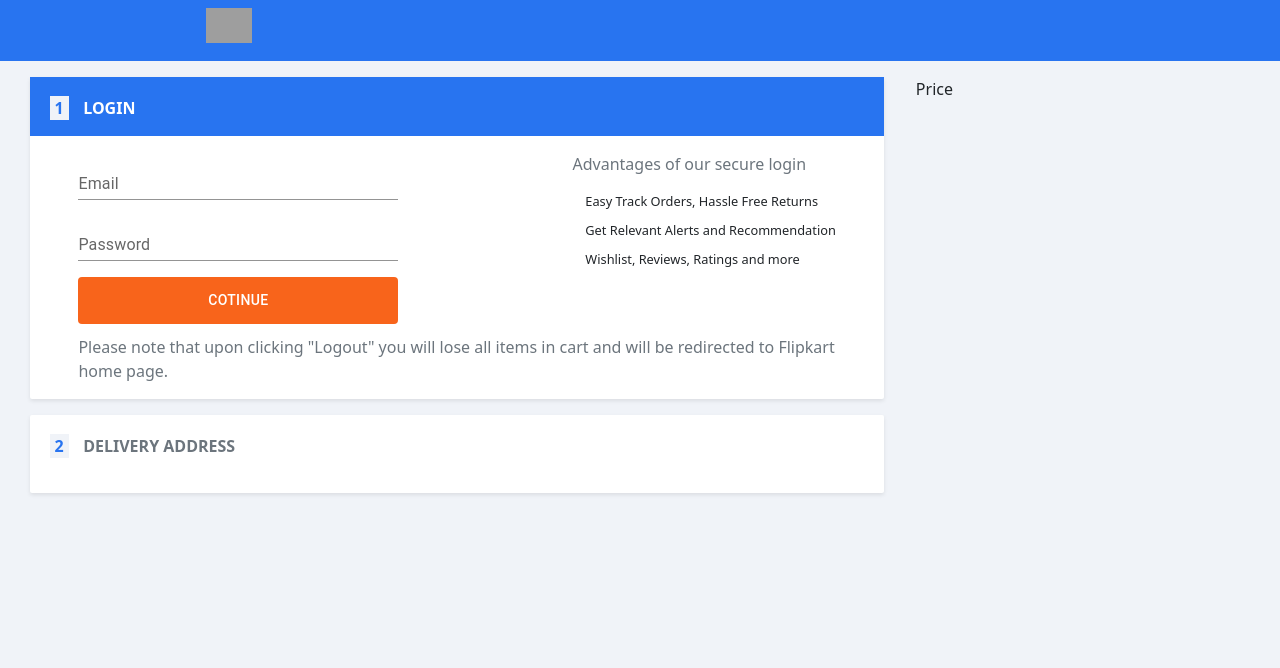
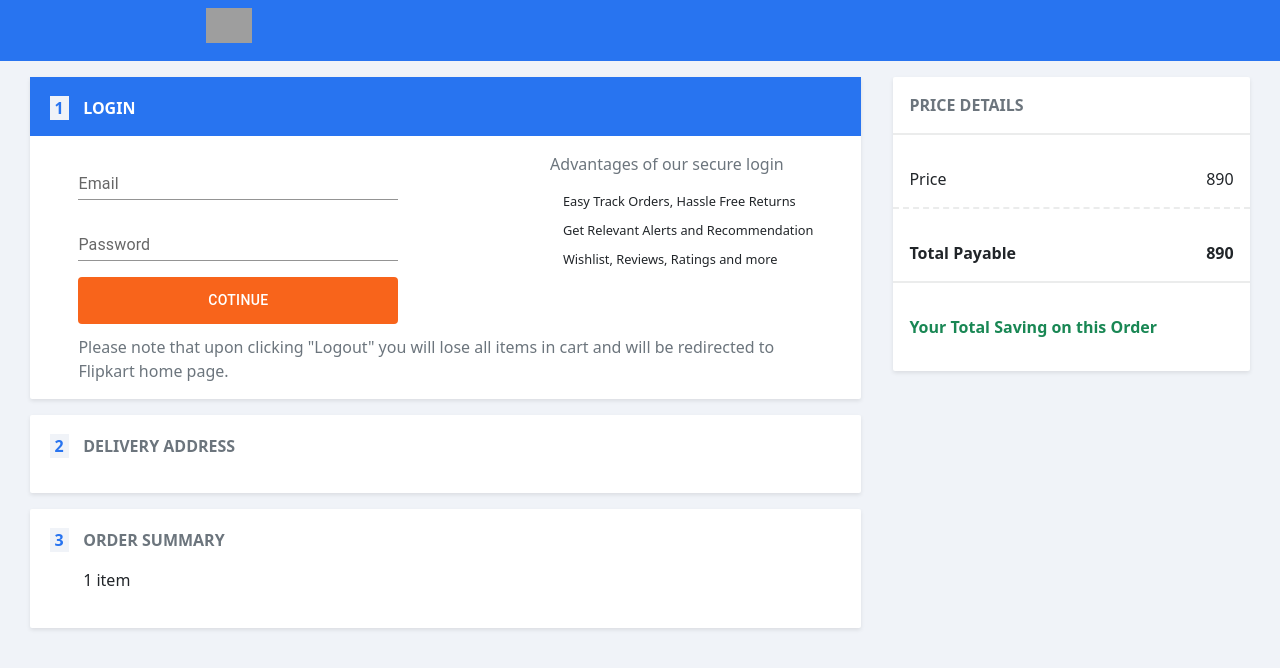
Before and after one commit to sugreem-Nishad997/Flipkart_Clone, a React (Vite) app in the folder Frontend/: page /checkout in a window 1280 px wide. Shown: the top 668 px of the page. Built offline with nearby package versions, Linux system fonts and the light colour scheme; grey boxes are pictures that could not be loaded; some icons are missing.

Commit message:
checkout.jsx 70% completed

```diff
--- a/Frontend/src/pages/public/checkout.jsx
+++ b/Frontend/src/pages/public/checkout.jsx
@@ -26,6 +26,7 @@ export default function checkout() {
     const [editFormOpen, setEditFormOpen] = useState(false);
     const [loading, setLoading] = useState(true);
     const [editAddress, setEditAddress] = useState(false);
+    const [orderOpen, setOrderOpen] = useState(false);
     const [userData, setUserData] = useState(null);
     const [addresses, setAddresses] = useState([]);
     const [radioAddress, setRadioAddress] = useState("");
@@ -182,14 +183,14 @@ export default function checkout() {
         if (user) {
             setUserData(user);
             setAddresses(user.addresses);
-            if(user?.addresses.length > 0){
-                if(isFirstLoad.current){
+            if (user?.addresses.length > 0) {
+                if (isFirstLoad.current) {
                     setRadioAddress(user.addresses[0]);
                     isFirstLoad.current = false;
-                }else{
+                } else {
                     setRadioAddress(user.addresses[user.addresses.length - 1]);
                 }
-            }else{
+            } else {
                 console.log("yes")
                 setFormOpen(true);
                 setAddressOpen(true);
@@ -206,7 +207,7 @@ export default function checkout() {
             <div className='checkoutHeader'>
                 <div style={{ height: '2.2rem' }} className='d-flex justify-content-around'>
                     <img src="https://static-assets-web.flixcart.com/batman-returns/batman-returns/p/images/flipkart-logo-login-5e2d0b.svg"
-                        alt="" className='mt-2' />
+                        alt="" className='mt-2' onClick={()=>navigate("/")} />
                     <div></div>
                     <div></div>
                 </div>
@@ -580,9 +581,55 @@ export default function checkout() {
                             <AddIcon sx={{ color: 'rgb(0, 132, 255)' }} />
                             <span className='ms-3 text-primary' style={{ fontSize: '0.95rem', fontWeight: '500' }} onClick={handleFormOpen}>Add A New Address</span>
                         </div>}
+
+                        {/* Order Summary section */}
+
+                        {!orderOpen ? <div className='loginStep'>
+                            <div className='d-flex' style={{ columnGap: '0.4rem' }}>
+                                <span className='number'>3</span>
+                                <div>
+                                    <p className='fw-bold text-secondary'>ORDER SUMMARY
+                                        {userData && <CheckIcon sx={{ color: '#2874f0', fontSize: '1.3rem', marginLeft: '0.2rem' }} />
+                                        }
+                                    </p>
+                                    <p>1 item</p>
+                                </div>
+                            </div>
+                            {userData && <div>
+                                <Button variant='outlined' size='small' onClick={() => setOrderOpen(!orderOpen)}>Change</Button>
+                            </div>}
+                        </div> : (
+                            <div style={{ backgroundColor: 'white', borderRadius: '2px', boxShadow: '0 2px 4px 0 rgba(0, 0, 0, .09)' }}>
+                                <div className="loginStep1">
+                                    <div className='d-flex' style={{ columnGap: '0.4rem' }}>
+                                        <span className='number'>2</span>
+                                        <div>
+                                            <p className='fw-bold text-white'>ORDER SUMMARY<CheckIcon sx={{ color: '#2874f0', fontSize: '1.3rem', marginLeft: '0.2rem' }} /></p>
+                                        </div>
+
+                                    </div>
+                                </div>
+                                <div>ksdjfjs</div>
+                            </div>
+                        )}
+                        {orderOpen && <div style={{ backgroundColor: 'white', borderRadius: '2px', boxShadow: '0 2px 4px 0 rgba(0, 0, 0, .09)' }} >
+                            <div className='d-flex justify-content-between p-3'>
+                                <p style={{ fontSize: '0.88rem' }}>Order confirmation email sent to </p>
+                                <Button variant='contained' sx={{ backgroundColor: '#f8641b', boxShadow: 'none' }} onClick={() => setOrderOpen(!orderOpen)}>Continue</Button>
+                            </div>
+                        </div>}
                     </div>
                     <div className='priceDetails'>
-                        Price
+                        <p className='fw-bold text-secondary p-3' style={{ borderBottom: '2px solid rgb(235, 236, 236)' }}>PRICE DETAILS</p>
+                        <div className='d-flex justify-content-between p-3' style={{ borderBottom: '2px dashed rgb(235, 236, 236)' }} >
+                            <span>Price</span>
+                            <span>890</span>
+                        </div>
+                        <div className='d-flex justify-content-between mt-3 fw-bold p-3' style={{ borderBottom: '2px solid rgb(235, 236, 236)' }}>
+                            <span>Total Payable</span>
+                            <span>890</span>
+                        </div>
+                        <p className='mt-3 fw-bold text-success p-3'>Your Total Saving on this Order</p>
                     </div>
                 </div>
             </div>
--- a/Frontend/src/styles/checkout.css
+++ b/Frontend/src/styles/checkout.css
@@ -63,6 +63,15 @@
     display: flex;
     justify-content: space-between;
 }
+
+.priceDetails{
+    background-color: white;
+     border-radius: 2px;
+    box-shadow: 0 2px 4px 0 rgba(0,0,0,.09);
+    height: fit-content;
+    width: 30%;
+}
+
 @media(max-width: 768px){
     .checkoutBody>div{
         flex-direction: column;
@@ -89,4 +98,7 @@
     .mappedAddress{
         width: 24.7rem;
     }
+    .priceDetails{
+        width: 100%;
+    }
 }
```
